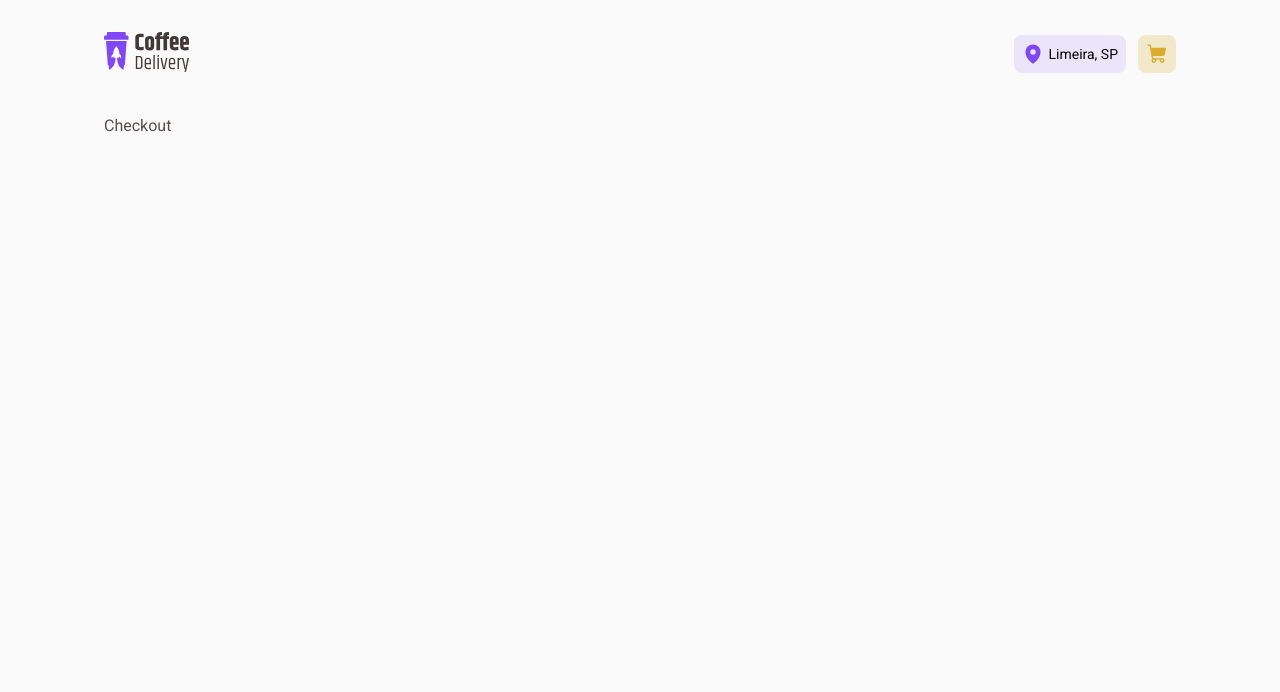
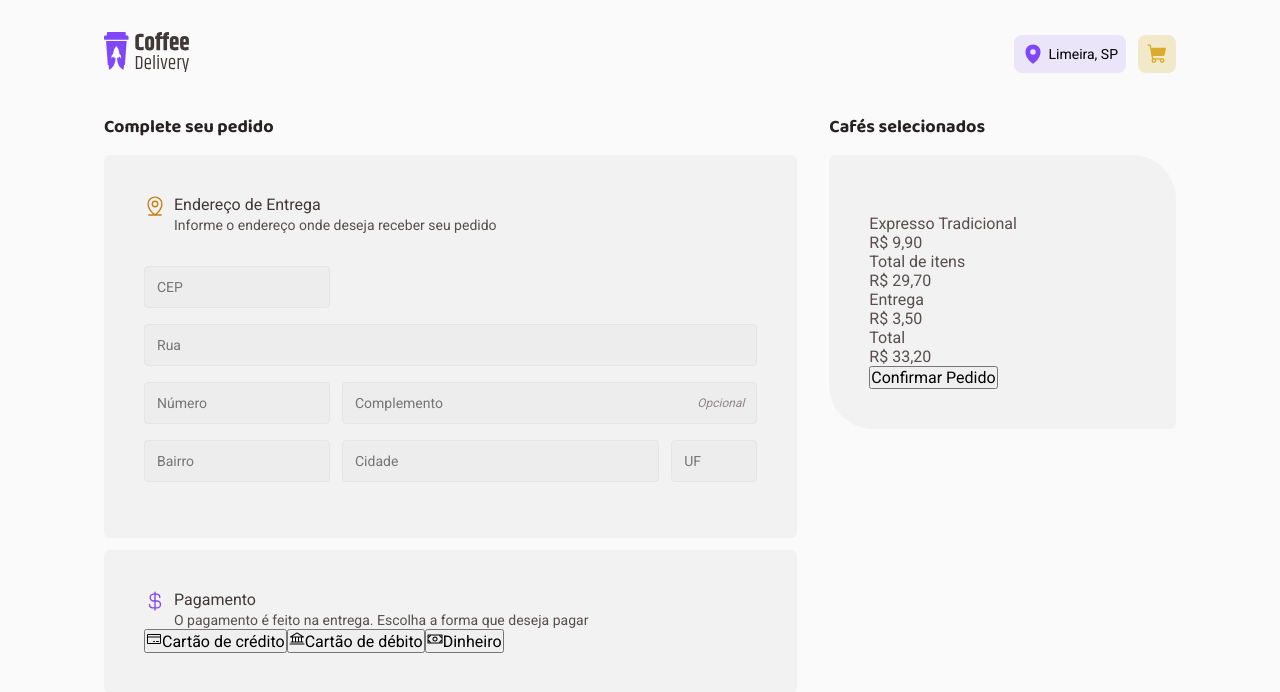
Before and after one commit to DuhBorba/coffee-delivery, a React (Vite) app: page /checkout in a window 1280 px wide. Shown: the top 692 px of the page. Built offline with nearby package versions, Linux system fonts and the light colour scheme.

Commit message:
Create Form Checkout

```diff
--- a/src/pages/Checkout/index.tsx
+++ b/src/pages/Checkout/index.tsx
@@ -1,3 +1,145 @@
+import {
+  Bank,
+  CreditCard,
+  CurrencyDollar,
+  MapPinLine,
+  Money,
+} from '@phosphor-icons/react'
+import { TextRegular, TextTitle } from '../../components/Typography'
+import {
+  BoxConfirm,
+  BoxForm,
+  CardConfirm,
+  CardForm,
+  CardPayment,
+  CheckoutContainer,
+  FormInputs,
+  InputBox,
+  SubtitleIcon,
+} from './styles'
+
 export const Checkout = () => {
-  return <div>Checkout</div>
+  return (
+    <CheckoutContainer>
+      <BoxForm>
+        <TextTitle size="xs" weight="700">
+          Complete seu pedido
+        </TextTitle>
+        <CardForm>
+          <SubtitleIcon variant="yellow-dark">
+            <div>
+              <MapPinLine size={22} />
+            </div>
+            <div>
+              <TextRegular color="subtitle">Endereço de Entrega</TextRegular>
+              <TextRegular size="s">
+                Informe o endereço onde deseja receber seu pedido
+              </TextRegular>
+            </div>
+          </SubtitleIcon>
+          <FormInputs action="">
+            <InputBox>
+              <div>
+                <input type="text" placeholder="CEP" />
+              </div>
+            </InputBox>
+            <InputBox>
+              <div className="street">
+                <input type="text" placeholder="Rua" />
+              </div>
+            </InputBox>
+            <InputBox>
+              <div>
+                <input type="text" placeholder="Número" />
+              </div>
+              <div className="complement">
+                <input type="text" placeholder="Complemento" />
+                <p>Opcional</p>
+              </div>
+            </InputBox>
+            <InputBox>
+              <div>
+                <input type="text" placeholder="Bairro" />
+              </div>
+              <div className="city">
+                <input type="text" placeholder="Cidade" />
+              </div>
+              <div className="uf">
+                <input type="text" placeholder="UF" />
+              </div>
+            </InputBox>
+          </FormInputs>
+        </CardForm>
+        <CardPayment>
+          <SubtitleIcon variant="purple">
+            <div>
+              <CurrencyDollar size={22} />
+            </div>
+            <div>
+              <TextRegular color="subtitle">Pagamento</TextRegular>
+              <TextRegular size="s">
+                O pagamento é feito na entrega. Escolha a forma que deseja pagar
+              </TextRegular>
+            </div>
+          </SubtitleIcon>
+          <button>
+            <CreditCard size={16} />
+            Cartão de crédito
+          </button>
+          <button>
+            <Bank size={16} />
+            Cartão de débito
+          </button>
+          <button>
+            <Money size={16} />
+            Dinheiro
+          </button>
+        </CardPayment>
+      </BoxForm>
+      <BoxConfirm>
+        <TextTitle size="xs" weight="700">
+          Cafés selecionados
+        </TextTitle>
+        <CardConfirm>
+          <div>
+            <div>
+              <img src="" alt="" />
+            </div>
+            <div>
+              <p>Expresso Tradicional</p>
+            </div>
+            <div>
+              <p>R$ 9,90</p>
+            </div>
+          </div>
+
+          <div>
+            <div>
+              <p>Total de itens</p>
+            </div>
+            <div>
+              <p>R$ 29,70</p>
+            </div>
+          </div>
+          <div>
+            <div>
+              <p>Entrega</p>
+            </div>
+            <div>
+              <p>R$ 3,50</p>
+            </div>
+          </div>
+          <div>
+            <div>
+              <p>Total</p>
+            </div>
+            <div>
+              <p>R$ 33,20</p>
+            </div>
+          </div>
+          <button>Confirmar Pedido</button>
+        </CardConfirm>
+      </BoxConfirm>
+    </CheckoutContainer>
+  )
 }
--- a/src/pages/Checkout/styles.ts
+++ b/src/pages/Checkout/styles.ts
@@ -0,0 +1,104 @@
+import styled from 'styled-components'
+
+export const CheckoutContainer = styled.div`
+  display: flex;
+  gap: 2rem;
+`
+
+export const BoxForm = styled.div`
+  flex: 1 0 0;
+`
+
+export const BoxConfirm = styled.div`
+  flex: 0.5 0 0;
+`
+
+interface ColorsIconProps {
+  variant: 'yellow-dark' | 'purple'
+}
+
+export const SubtitleIcon = styled.div<ColorsIconProps>`
+  display: flex;
+
+  p:first-child {
+    margin-bottom: 0.12;
+  }
+
+  svg {
+    margin-right: 0.5rem;
+    color: ${(props) => props.theme.colors[props.variant]};
+  }
+`
+
+export const FormInputs = styled.form`
+  margin-top: 2rem;
+`
+
+export const InputBox = styled.div`
+  display: flex;
+  flex: 1 1 0;
+  gap: 0.75rem;
+  margin-bottom: 1rem;
+
+  .street {
+    width: 100%;
+  }
+
+  .complement {
+    display: flex;
+    align-items: center;
+    flex: 2 1 0;
+    p {
+      margin-right: 0.75rem;
+      font-style: italic;
+      color: ${(props) => props.theme.colors['base-label']};
+      font-size: ${(props) => props.theme.text['regular-xs']};
+    }
+  }
+
+  .city {
+    flex: 1.5 1 0;
+  }
+
+  .uf {
+    flex: 0.4 1 0;
+  }
+
+  div {
+    background: ${(props) => props.theme.colors['base-input']};
+    height: 2.625rem;
+    border-radius: 4px;
+    border: 1px solid ${(props) => props.theme.colors['base-button']};
+  }
+
+  input {
+    font-size: ${(props) => props.theme.text['regular-s']};
+    color: ${(props) => props.theme.colors['base-label']};
+    background: transparent;
+    border: none;
+    height: 100%;
+    width: 100%;
+    padding: 0 0.75rem;
+  }
+`
+
+export const CardForm = styled.div`
+  margin-top: 1rem;
+  padding: 2.5rem;
+  border-radius: 6px;
+  background: ${(props) => props.theme.colors['base-card']};
+`
+
+export const CardPayment = styled.div`
+  margin-top: 0.75rem;
+  padding: 2.5rem;
+  border-radius: 6px;
+  background: ${(props) => props.theme.colors['base-card']};
+`
+
+export const CardConfirm = styled.div`
+  margin-top: 1rem;
+  padding: 2.5rem;
+  border-radius: 6px 44px;
+  background: ${(props) => props.theme.colors['base-card']};
+`
--- a/src/components/OurCoffees/index.tsx
+++ b/src/pages/Home/components/OurCoffees/index.tsx
@@ -1,8 +1,8 @@
 import React from 'react'
 
-import { coffees } from '../../coffees'
+import { coffees } from '../../../../coffees'
 import { OurCoffeeContainer } from './styles'
-import { TextTitle } from '../Typography'
+import { TextTitle } from '../../../../components/Typography'
 import { Card } from '../Card'
 
 export const OurCoffees = () => {
--- a/src/pages/Home/index.tsx
+++ b/src/pages/Home/index.tsx
@@ -9,7 +9,7 @@ import {
   Topics,
 } from './styles'
 import { TextRegular } from '../../components/Typography'
-import { OurCoffees } from '../../components/OurCoffees'
+import { OurCoffees } from './components/OurCoffees'
 
 export const Home = () => {
   return (
```
Also changed, not shown: src/pages/Home/components/Card/index.tsx (renamed from src/components/Card/index.tsx), src/pages/Home/components/Card/styles.ts (renamed from src/components/Card/styles.ts), src/pages/Home/components/OurCoffees/styles.ts (renamed from src/components/OurCoffees/styles.ts).
